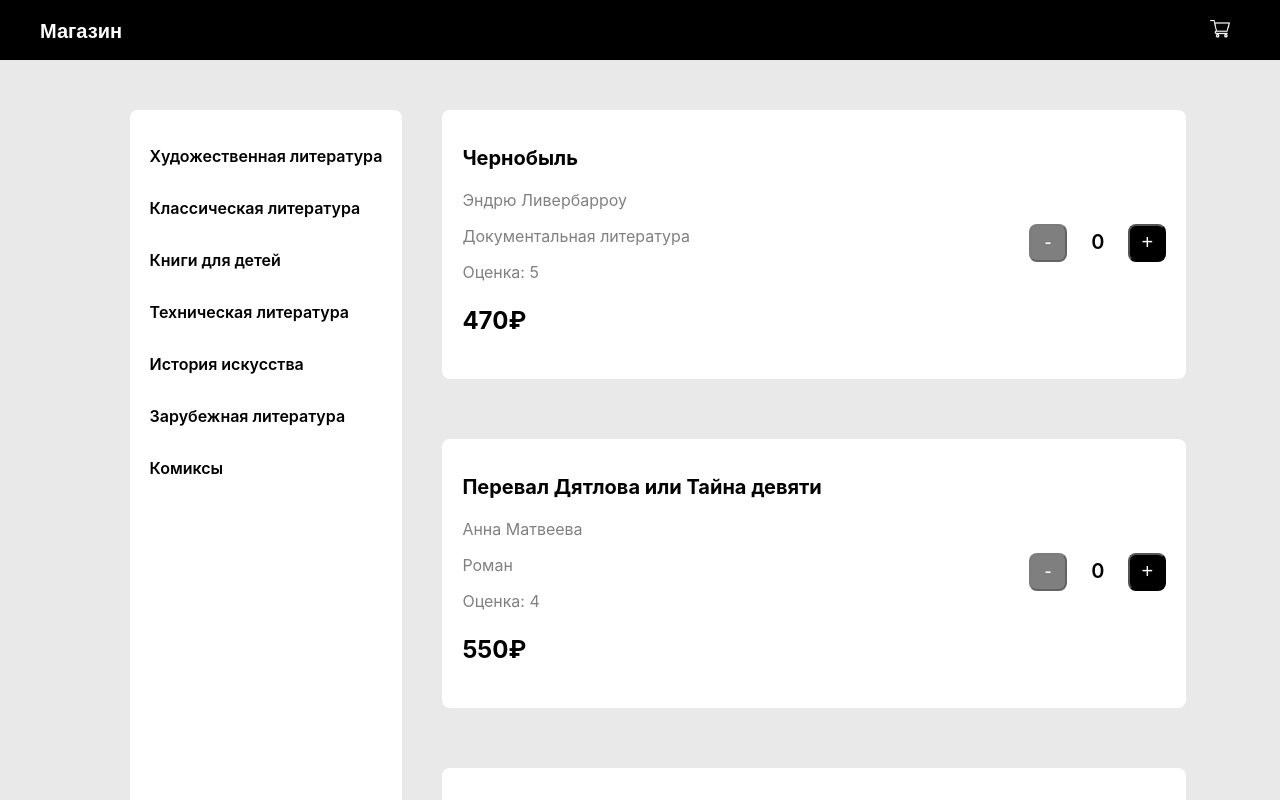
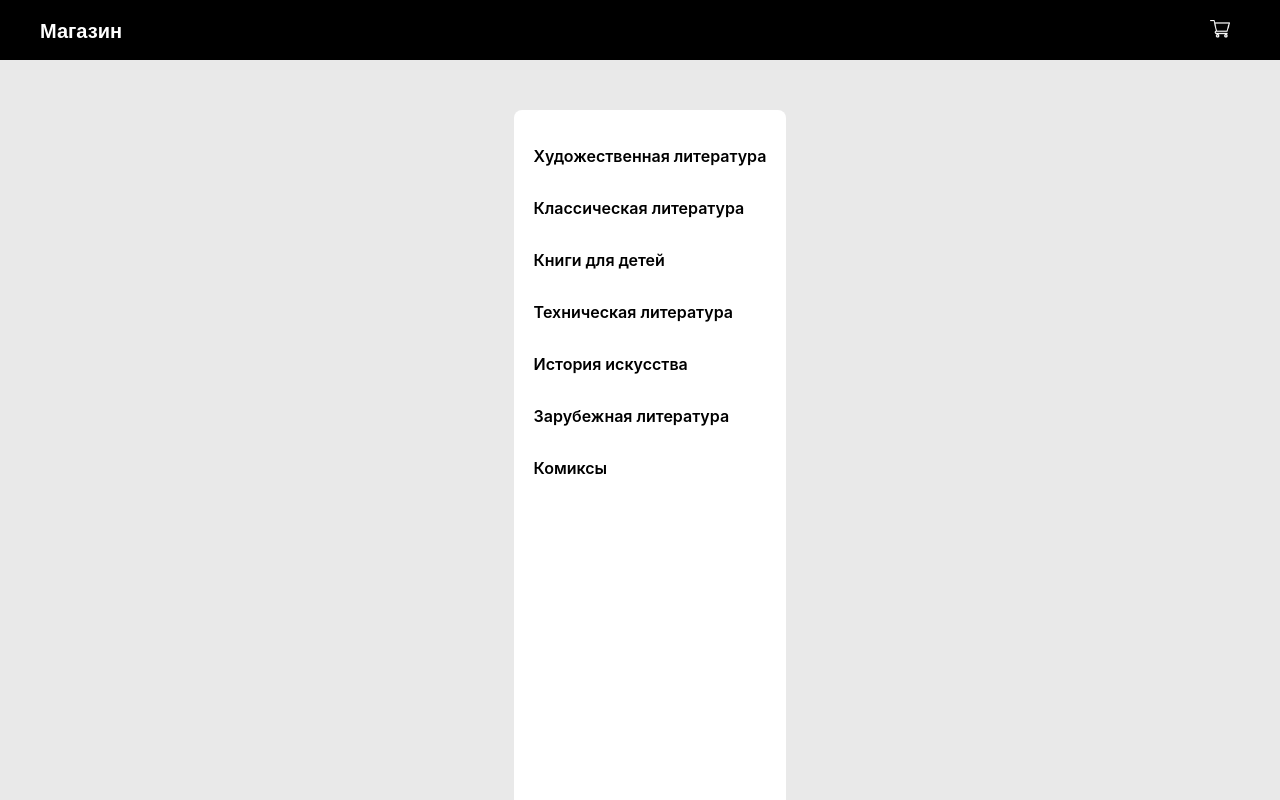
Before and after one commit to sonia13marker/yandex-homework, a React (Create React App) app in the folder 3-4/: page / in a window 1280 px wide. Shown: the top 800 px of the page. Built offline with nearby package versions, Linux system fonts and the light colour scheme.

Commit message:
semi-working version
при загрузке страницы открывается посередине панель с жанрами, но не открываются книги в первом жанре (нулевом), который выбран по умолчанию

```diff
--- a/3-4/src/App.jsx
+++ b/3-4/src/App.jsx
@@ -12,11 +12,12 @@ export function App() {
 		<Layout>
 
 	{/*отображение страницы с жанрами и книгами выбранного жанра*/}
-	<BookshelfPage bookshelf={bookshelf} />
+	<BookshelfPage  />
 
 	{/*отображение страницы с выбранной книгой, отзывами и аннотацией
 	<ReviewsPage bookshelf={bookshelf} />*/}
 
 	</Layout>
 	</Provider>
-	)}
+	);
+}
--- a/3-4/src/pages/BookshelfPage/BookshelfPage.jsx
+++ b/3-4/src/pages/BookshelfPage/BookshelfPage.jsx
@@ -3,14 +3,17 @@
 import { Bookshelf } from '../../components/Bookshelf/Bookshelf.jsx';
 import { useState } from 'react';
 import styles from './BookshelfPage.css';
+import { useSelector } from 'react-redux';
+import { bookshelf } from '../../constants/mock.js';
 
 import classnames from 'classnames';
 
 
 export const BookshelfPage = (props) => {
 	{/*let activeBookshelf = props.bookshelf[0];*/}
+	const genres = useSelector(state => Object.keys(state.genre.entities));
 
-	const [activeBookshelf, setActiveBookshelf] = useState(props.bookshelf[0]);
+	const [activeBookshelf, setActiveBookshelf] = useState(genres[0]);
 
 	return <div className="bookshelf">
 
@@ -20,12 +23,12 @@ export const BookshelfPage = (props) => {
 			// props.bookshelf.map((bookshelf) => <button key={bookshelf.id} onClick={() => setActiveBookshelf(bookshelf)}>{bookshelf.name}</button>)
 			//не хочет работать жирность
 			//{classnames(styles.tab, {[styles.activeTab] : activeBookshelf.id === bookshelf.id })}
-			props.bookshelf.map((bookshelf) => <p className="genre" key={bookshelf.id} onClick={() => setActiveBookshelf(bookshelf)}>{bookshelf.name}</p>)
+			bookshelf.length > 0 &&  bookshelf.map((bookshelf) => <p className="genre" key={bookshelf.id} onClick={() => setActiveBookshelf(bookshelf)}>{bookshelf.name}</p>)
 		}
 	</div>
 
 	{/*конец выбора*/}
-		<Bookshelf bookshelf={activeBookshelf}/>
+	{activeBookshelf &&	<Bookshelf bookshelf={activeBookshelf}/>}
 
 
 	</div>
--- a/3-4/src/store/index.js
+++ b/3-4/src/store/index.js
@@ -9,3 +9,5 @@ export const store = configureStore({
 	}),
 	//middleware: (getDefaultMiddleware) => getDefaultMiddleware(),
 });
+
+console.log(store.getState());
```
